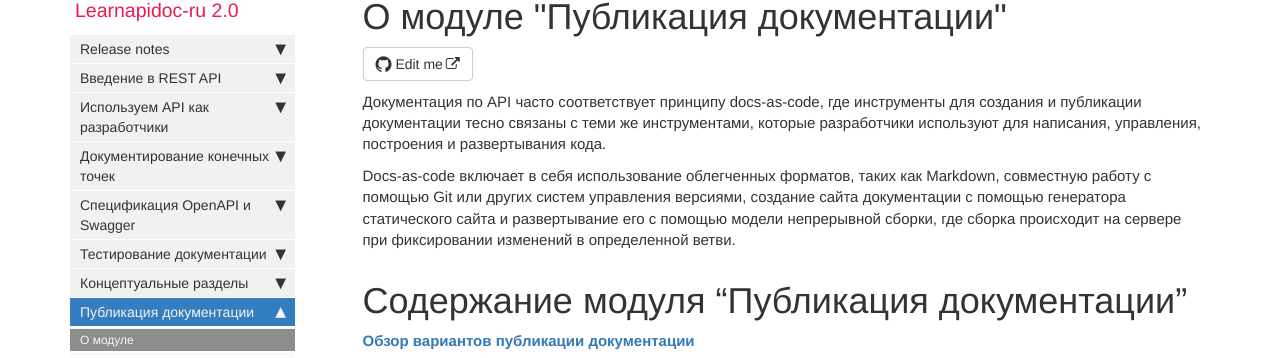
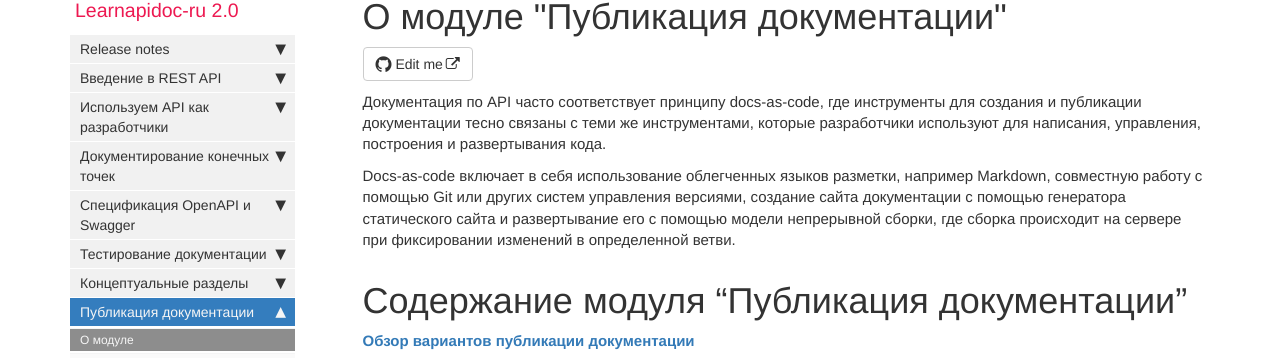
Before and after one commit to Starkovden/Starkovden.github.io, a Jekyll site: the page built from pages/publishing-doc/about-seventh-module.md, in a window 1280 px wide and 1255 px high. Shown: the part 94-452 px from the top of the window. Built offline with Jekyll 4.4.1, drawn with Linux system fonts in a browser that asks for light colours; nearby versions of some CDN libraries; comment, search, counter and statistics services are not loaded.

Commit message:
поправил перевод

```diff
--- a/pages/publishing-doc/about-seventh-module.md
+++ b/pages/publishing-doc/about-seventh-module.md
@@ -8,7 +8,7 @@ folder: publishing-doc
 
 Документация по API часто соответствует принципу docs-as-code, где инструменты для создания и публикации документации тесно связаны с теми же инструментами, которые разработчики используют для написания, управления, построения и развертывания кода.
 
-Docs-as-code включает в себя использование облегченных форматов, таких как Markdown, совместную работу с помощью Git или других систем управления версиями, создание сайта документации с помощью генератора статического сайта и развертывание его с помощью модели непрерывной сборки, где сборка происходит на сервере при фиксировании изменений в определенной ветви.
+Docs-as-code включает в себя использование облегченных языков разметки, например Markdown, совместную работу с помощью Git или других систем управления версиями, создание сайта документации с помощью генератора статического сайта и развертывание его с помощью модели непрерывной сборки, где сборка происходит на сервере при фиксировании изменений в определенной ветви.
 
 # Содержание модуля "Публикация документации"
 
```
